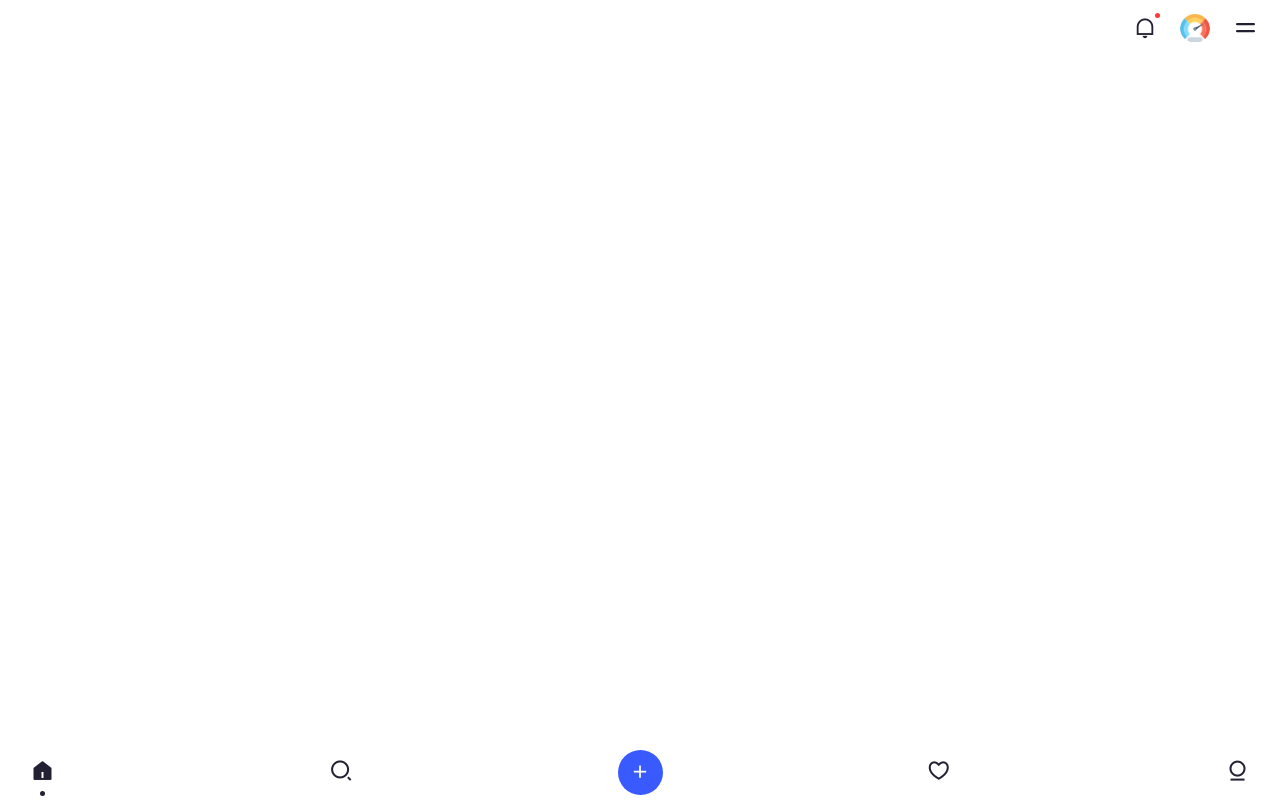
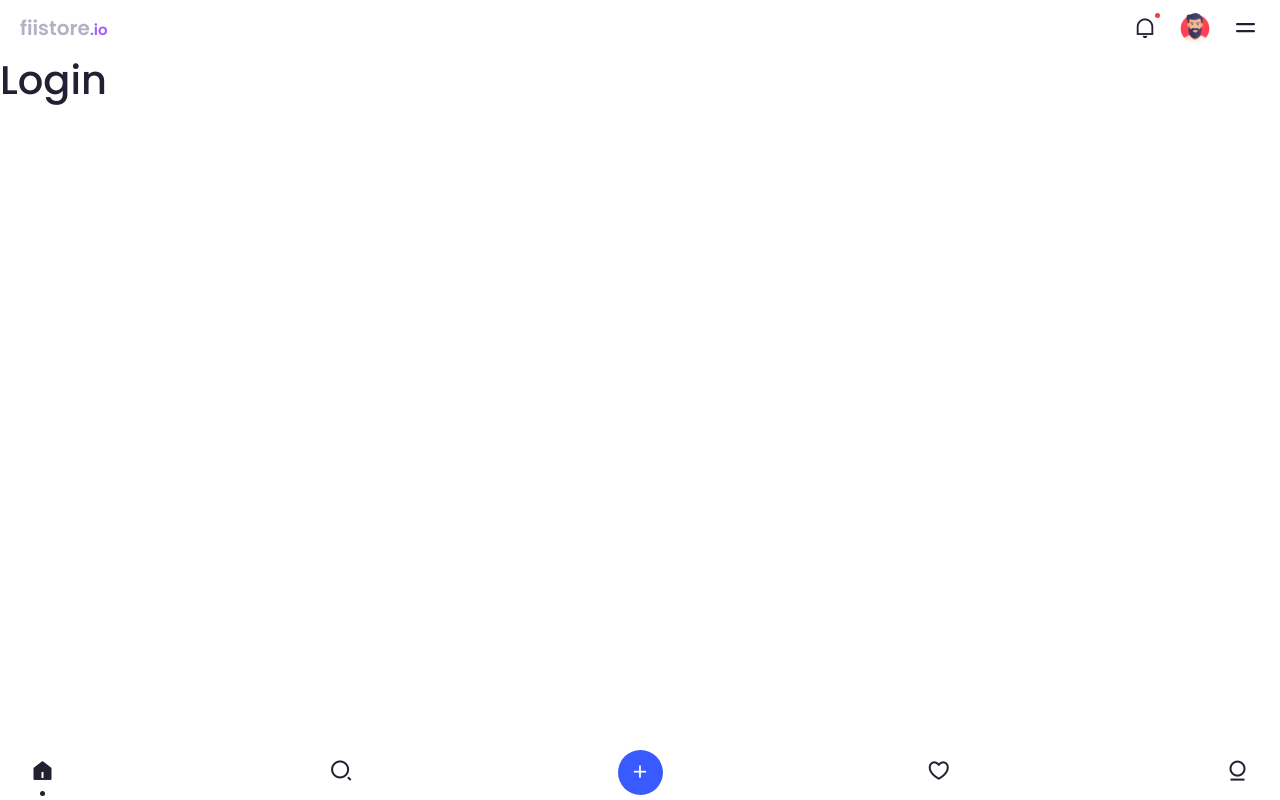
Before and after one commit to fiicode/fiistore-mobile, a React (Create React App) app: page /login in a window 1280 px wide. Before the commit this address had no page. Built offline with nearby package versions, Linux system fonts and the light colour scheme.

Commit message:
fix header

```diff
--- a/src/App.js
+++ b/src/App.js
@@ -1,25 +1,34 @@
-import React, {Suspense, lazy } from 'react';
+import React, {Suspense, lazy, useState } from 'react';
 import { BrowserRouter as Router, Routes, Route } from 'react-router-dom'
 import BottomNavigation from './layouts/BottomNavigation';
 import HeaderNavigation from './layouts/HeaderNavigation';
 
 const Home = lazy(() => import('./components/Home'));
 const About = lazy(() => import('./components/About'));
-const App = () => (
+const Login = lazy(() => import('./Auth/Login'));
+
+const App = () => {
+  const [user, setUser] = useState({});
+
+  console.log(user);
+  return (
     <Router>
       <div id="wrapper">
-      <div id="content">
+        <div>
           <HeaderNavigation />
-        <BottomNavigation />
+          <div className="space-sticky"></div>
           <Suspense fallback={<div>Loading...</div>}>
             <Routes>
               <Route path="/" element={<Home />} />
               <Route path="/about" element={<About />} />
+              <Route path="/login" element={<Login />} />
             </Routes>
           </Suspense>
+          <BottomNavigation />
         </div>
       </div>
     </Router>
-)
+  );
+}
 
 export default App;
--- /dev/null
+++ b/src/Auth/Login.jsx
@@ -0,0 +1,5 @@
+import React from 'react';
+
+const Login = () => <h1>Login</h1>
+
+export default Login;
--- a/src/components/Home.jsx
+++ b/src/components/Home.jsx
@@ -1,6 +1,4 @@
 import React from 'react';
-// import './Other.css';
-// import './Typography.css';
 import User from '../icons/user.png'
 
 const Home = () => {
--- a/src/layouts/HeaderNavigation.jsx
+++ b/src/layouts/HeaderNavigation.jsx
@@ -1,17 +1,13 @@
 import React from 'react';
-// import './HeaderNavigation.css';
-import Dashboard from '../icons/dashboard.png';
+import UserIcon from '../icons/user.png'
 
 const HeaderNavigation = () => {
 
     return (
         <header className="default heade-sticky">
-            <a href="/">
-                {/* <div className="un-item-logo">
-                    <img className="logo-img light-mode" src={Dashboard} alt="" />
-                    <img className="logo-img dark-mode" src={Dashboard} alt="" />
-                </div> */}
-            </a>
+            <div className="un-title-page">
+                <h1><span style={{ color: 'var(--gray-300)' }}>fiistore</span><span className="color-purple size-15">.io</span></h1>
+            </div>
             <div className="un-block-right">
                 <div className="un-notification">
                     <a href="/" aria-label="activity">
@@ -23,7 +19,7 @@ const HeaderNavigation = () => {
                     <a href="/" aria-label="profile">
                         <picture>
                             {/* <source srcset="images/avatar/11.webp" type="image/webp" /> */}
-                            <img className="img-avatar" src={Dashboard} alt="" />
+                            <img className="img-avatar" src={UserIcon} alt="" />
                         </picture>
                     </a>
                 </div>
```
Also changed, not shown: public/index.html (+1 -12 lines), src/icons/dashboard.png (deleted). Lines whose indentation alone changed are shown as unchanged.
